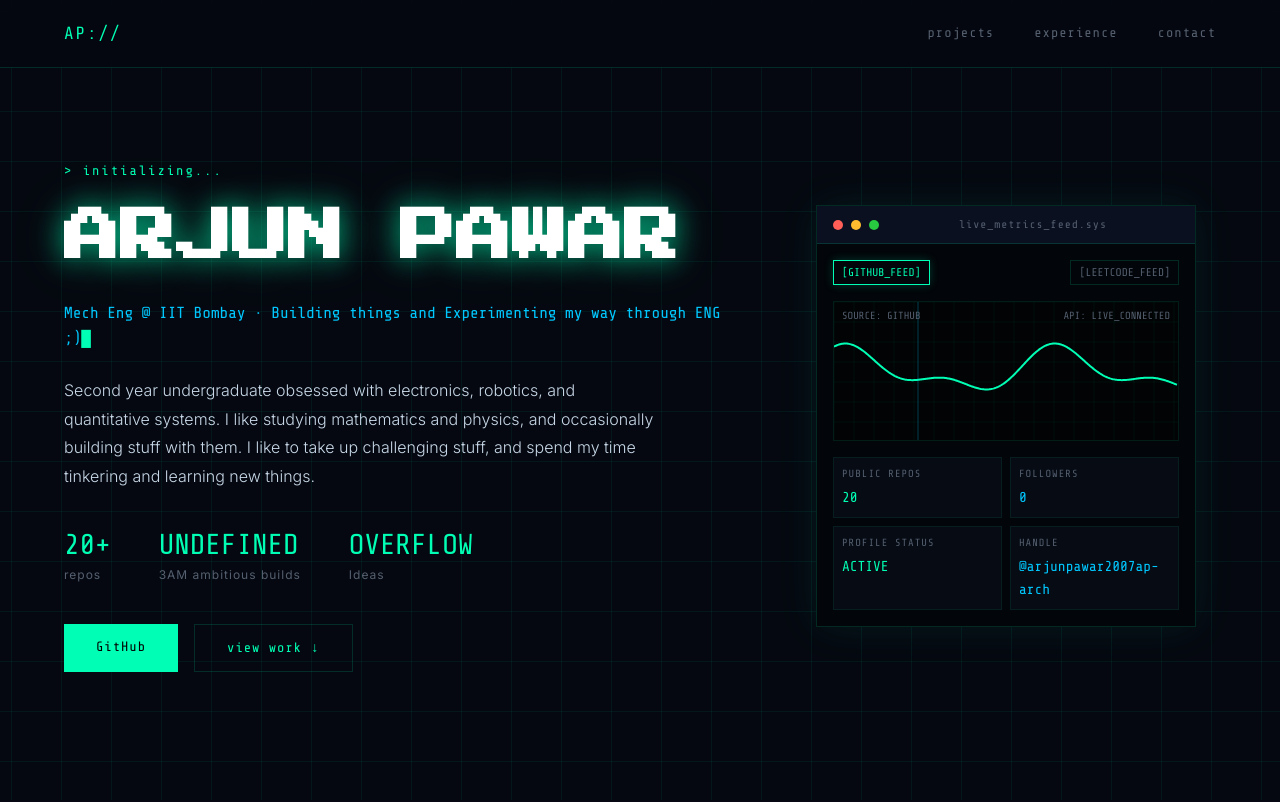
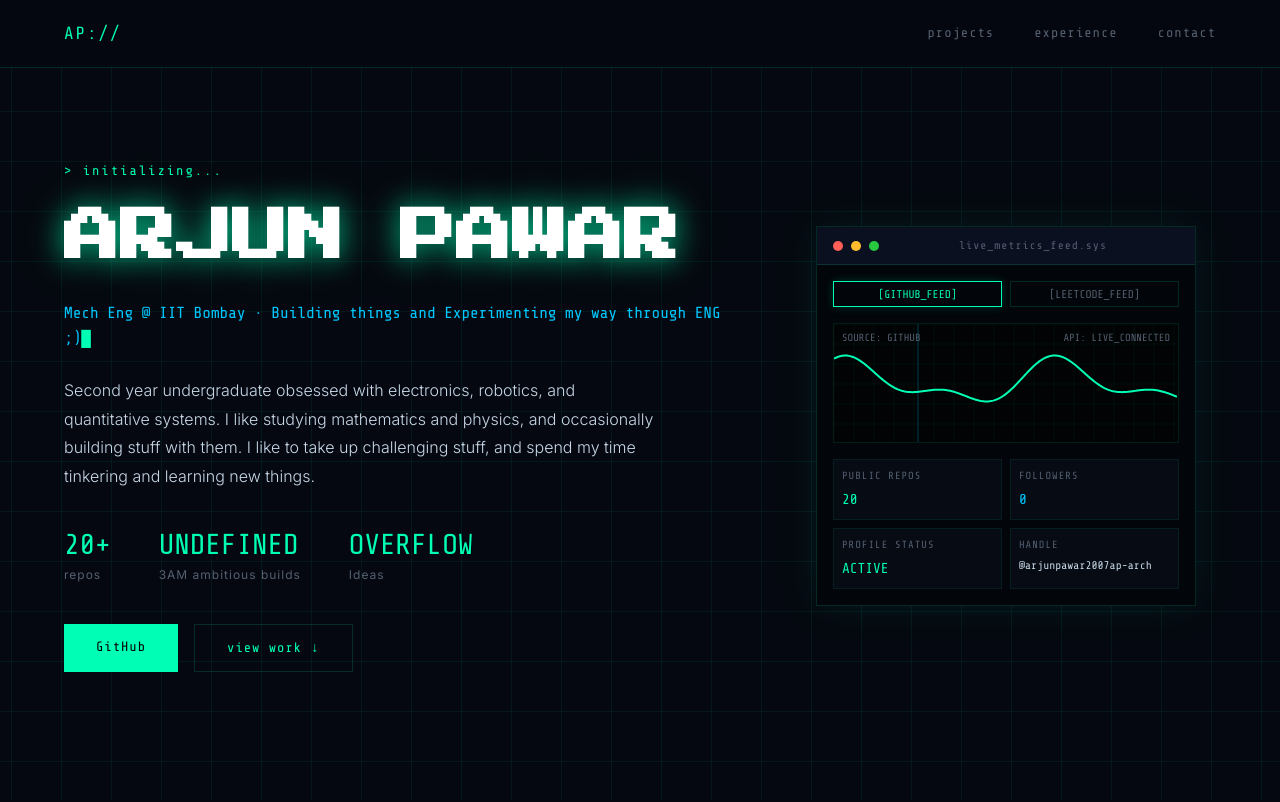
Before and after one commit to arjunpawar2007ap-arch/Portfolio_site, a React (Vite) app: page / in a window 1280 px wide. Shown: the top 802 px of the page. Built offline with nearby package versions, Linux system fonts and the light colour scheme; no server answers.

Commit message:
Update App.css

```diff
--- a/src/App.css
+++ b/src/App.css
@@ -217,7 +217,7 @@ a { text-decoration: none; color: inherit; }
   line-height: 1.6;
 }
 
-/* Common Header Bar */
+/* Header Bar */
 .terminal-bar {
   display: flex;
   align-items: center;
@@ -245,7 +245,7 @@ a { text-decoration: none; color: inherit; }
   letter-spacing: 1px;
 }
 
-/* Telemetry Module Styles */
+/* Telemetry Stats Module */
 .telemetry-box {
   width: 380px;
   background: #020509;
@@ -273,9 +273,10 @@ a { text-decoration: none; color: inherit; }
   color: var(--text-dim);
   font-family: var(--mono);
   font-size: 0.7rem;
-  padding: 0.3rem 0.5rem;
+  padding: 0.35rem 0.6rem;
   cursor: pointer;
   transition: all 0.2s ease;
+  flex: 1;
 }
 
 .telemetry-tab:hover,
@@ -288,7 +289,7 @@ a { text-decoration: none; color: inherit; }
 .canvas-wrapper {
   position: relative;
   width: 100%;
-  height: 140px;
+  height: 120px;
   background: rgba(0, 0, 0, 0.4);
   border: 1px solid rgba(0, 255, 180, 0.1);
   overflow: hidden;
@@ -326,6 +327,10 @@ a { text-decoration: none; color: inherit; }
   flex-direction: column;
 }
 
+.metric-card.full-width {
+  grid-column: span 2;
+}
+
 .metric-title {
   font-size: 0.65rem;
   color: var(--text-dim);
@@ -340,6 +345,44 @@ a { text-decoration: none; color: inherit; }
 
 .metric-val.highlight {
   color: var(--neon);
+}
+
+.metric-val.sub-text {
+  font-size: 0.7rem;
+  color: var(--text);
+  word-break: break-all;
+}
+
+/* LeetCode Difficulty Pills */
+.difficulty-pills {
+  display: flex;
+  gap: 0.4rem;
+  margin-top: 0.4rem;
+}
+
+.pill {
+  font-size: 0.65rem;
+  padding: 0.2rem 0.4rem;
+  border-radius: 2px;
+  border: 1px solid transparent;
+}
+
+.pill.easy {
+  color: #28c840;
+  border-color: rgba(40, 200, 64, 0.3);
+  background: rgba(40, 200, 64, 0.05);
+}
+
+.pill.medium {
+  color: #febc2e;
+  border-color: rgba(254, 188, 46, 0.3);
+  background: rgba(254, 188, 46, 0.05);
+}
+
+.pill.hard {
+  color: #ff5f57;
+  border-color: rgba(255, 95, 87, 0.3);
+  background: rgba(255, 95, 87, 0.05);
 }
 
 @media (max-width: 900px) {
```
